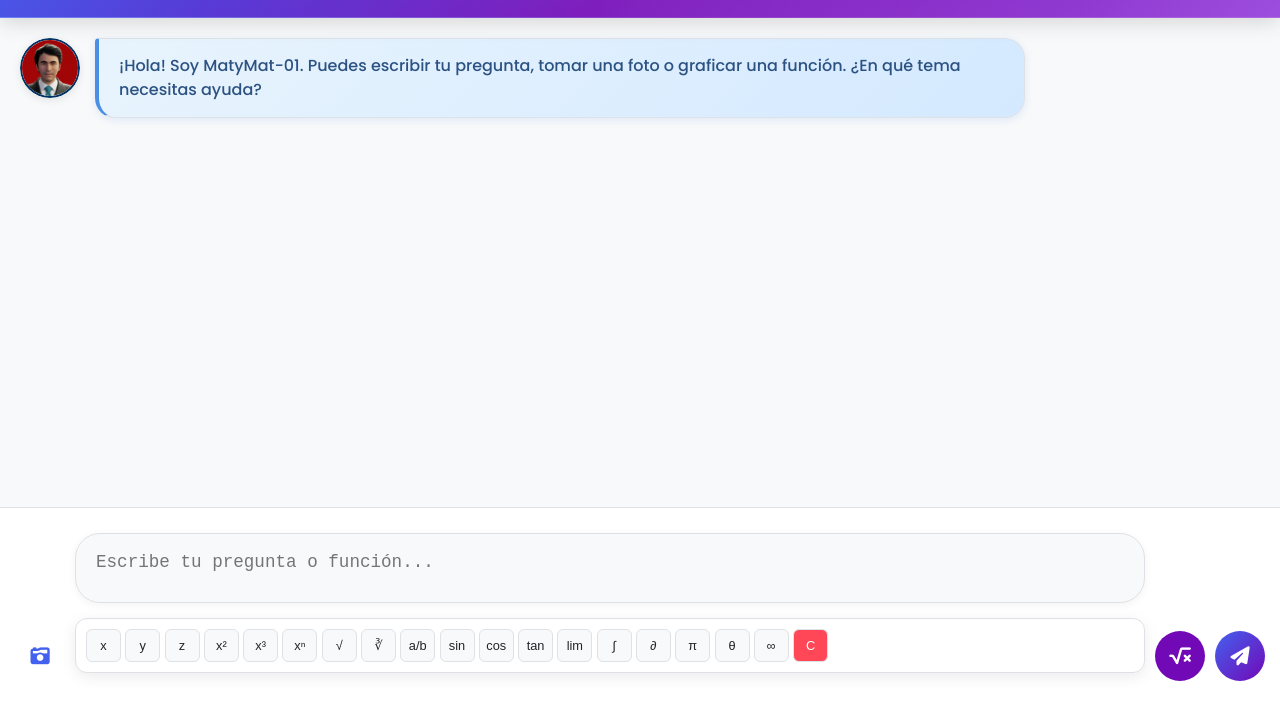
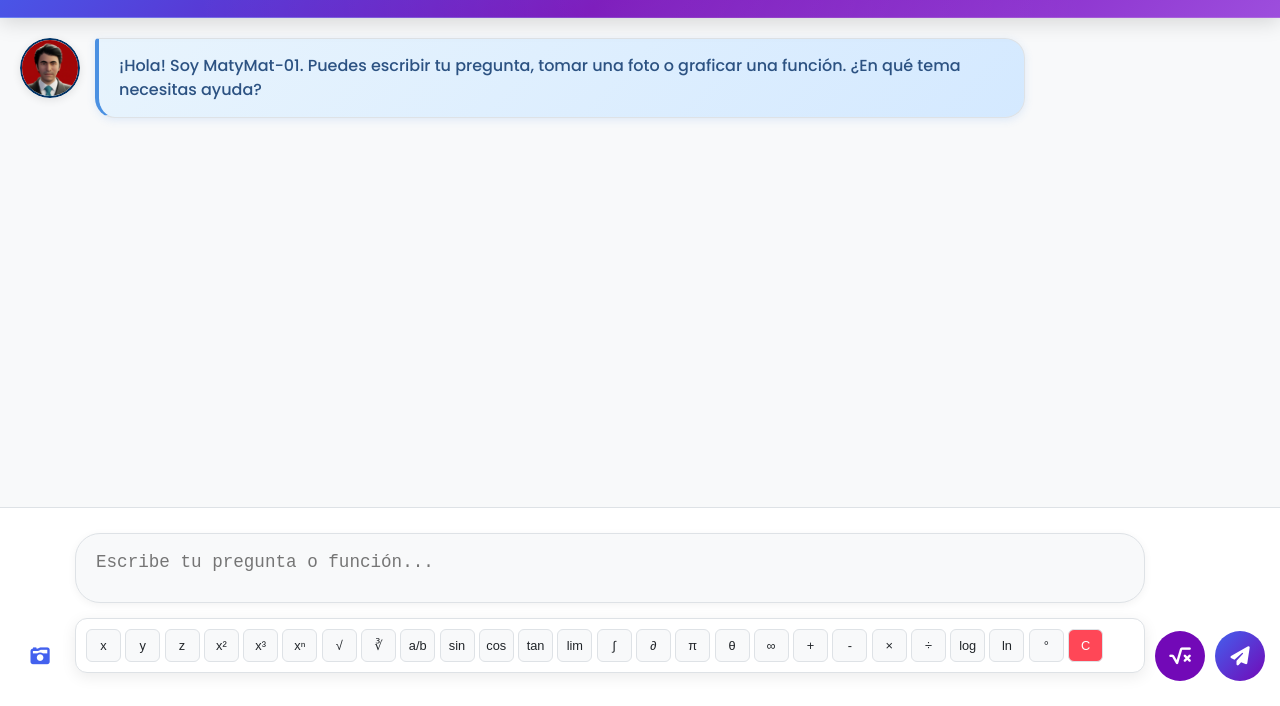
Before and after one commit to EFRA2303/matymat01, a website: page index.html in a window 1280 px wide. Both pictures are taken after a click on the button 1180 px from the left and 750 px from the top of the page. Shown: the part 94-800 px from the top of the page. Drawn offline with nearby package versions, Linux system fonts and the light colour scheme.

Commit message:
Update index.html

```diff
--- a/index.html
+++ b/index.html
@@ -86,6 +86,19 @@
                         <button class="tool-btn" onclick="insertAtCursor('θ')">θ</button>
                         <button class="tool-btn" onclick="insertAtCursor('∞')">∞</button>
 
+                        <!-- Operaciones básicas -->
+                        <button class="tool-btn" onclick="insertAtCursor('+')">+</button>
+                        <button class="tool-btn" onclick="insertAtCursor('-')">-</button>
+                        <button class="tool-btn" onclick="insertAtCursor('*')">×</button>
+                        <button class="tool-btn" onclick="insertAtCursor('/')">÷</button>
+
+                        <!-- Logaritmos -->
+                        <button class="tool-btn" onclick="insertFunction('log')">log</button>
+                        <button class="tool-btn" onclick="insertFunction('ln')">ln</button>
+
+                        <!-- Grado -->
+                        <button class="tool-btn" onclick="insertAtCursor('°')">°</button>
+
                         <!-- Borrar -->
                         <button class="tool-btn clear" onclick="clearInput()">C</button>
                     </div>
```
